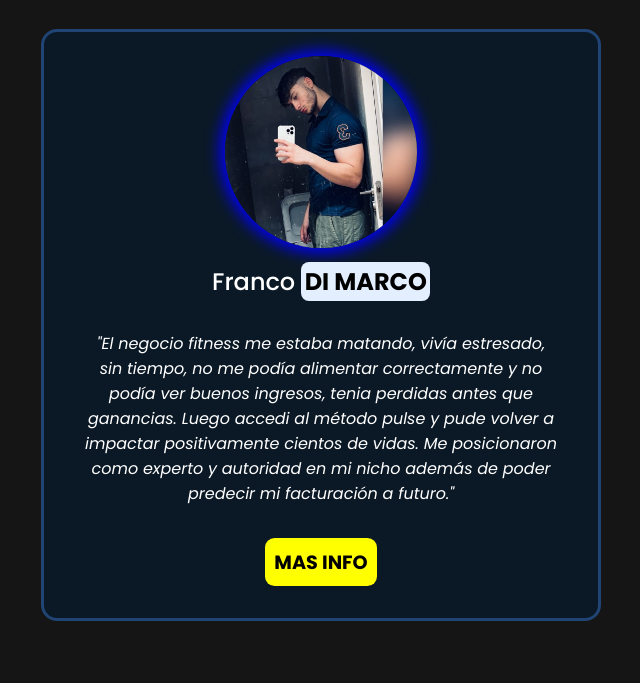
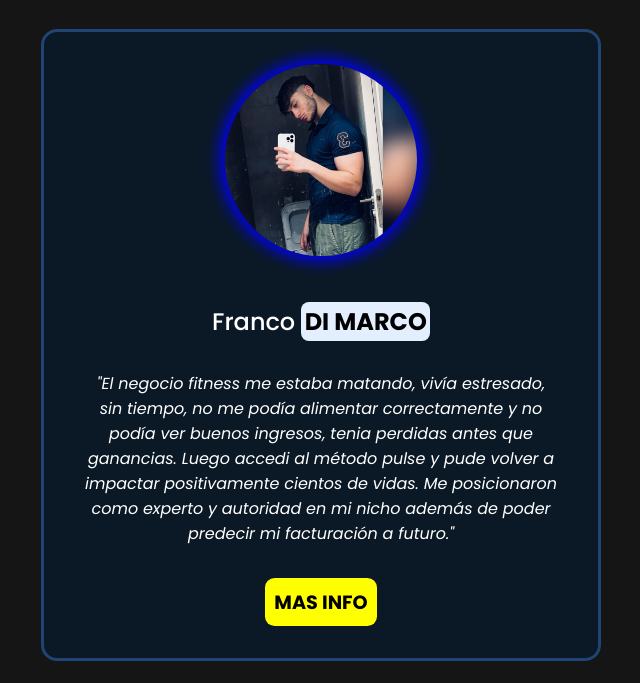
Before and after one commit to trianogermanok/GrowthPulse, a website: page index.html in a window 1280 px wide. Shown: the part 1251-1934 px from the top of the page, without its empty margins (319-959 px from the left). Drawn offline with Linux system fonts and the light colour scheme; a script that the page names is missing.

Commit message:
diseñoFINAL

```diff
--- a/sass/parciales/_mixins.scss
+++ b/sass/parciales/_mixins.scss
@@ -14,7 +14,7 @@
 
 @mixin conteiner-img-card{
     border-radius: 0.5rem;
-    margin: 1rem;
+    margin: 1.5rem;
     width: 12rem;
     height: 12rem;
     border-radius: 50%;
--- a/sass/parciales/_socialProof.scss
+++ b/sass/parciales/_socialProof.scss
@@ -47,6 +47,7 @@
                 color: white;
                 font-size: 1.5rem;
                 font-weight: 500;
+                margin-top: 1.5rem;
                 span{
                     text-transform: uppercase;
                     background-color: $color-fuente1;
```
Also changed, not shown: css/destino.css.
